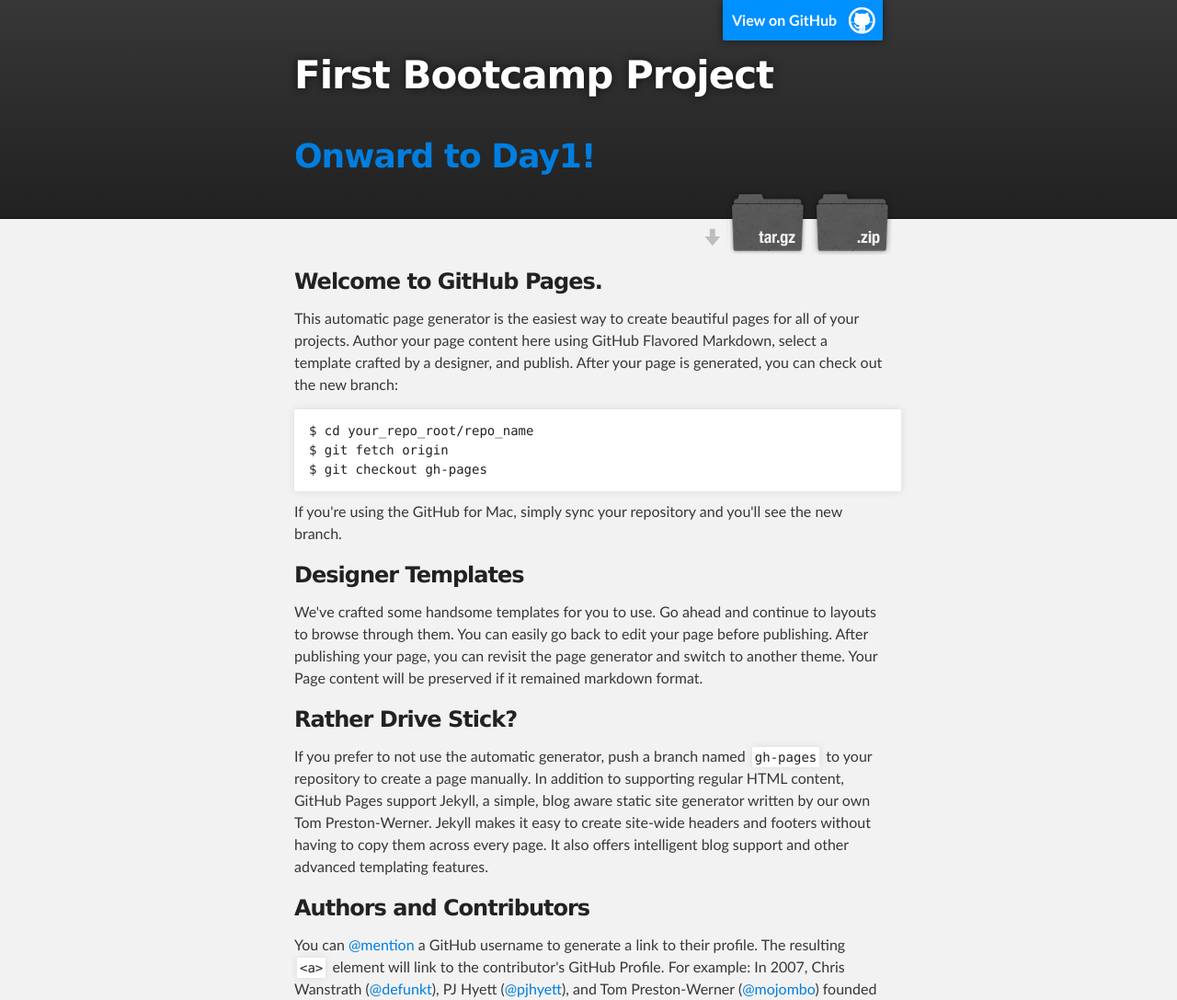
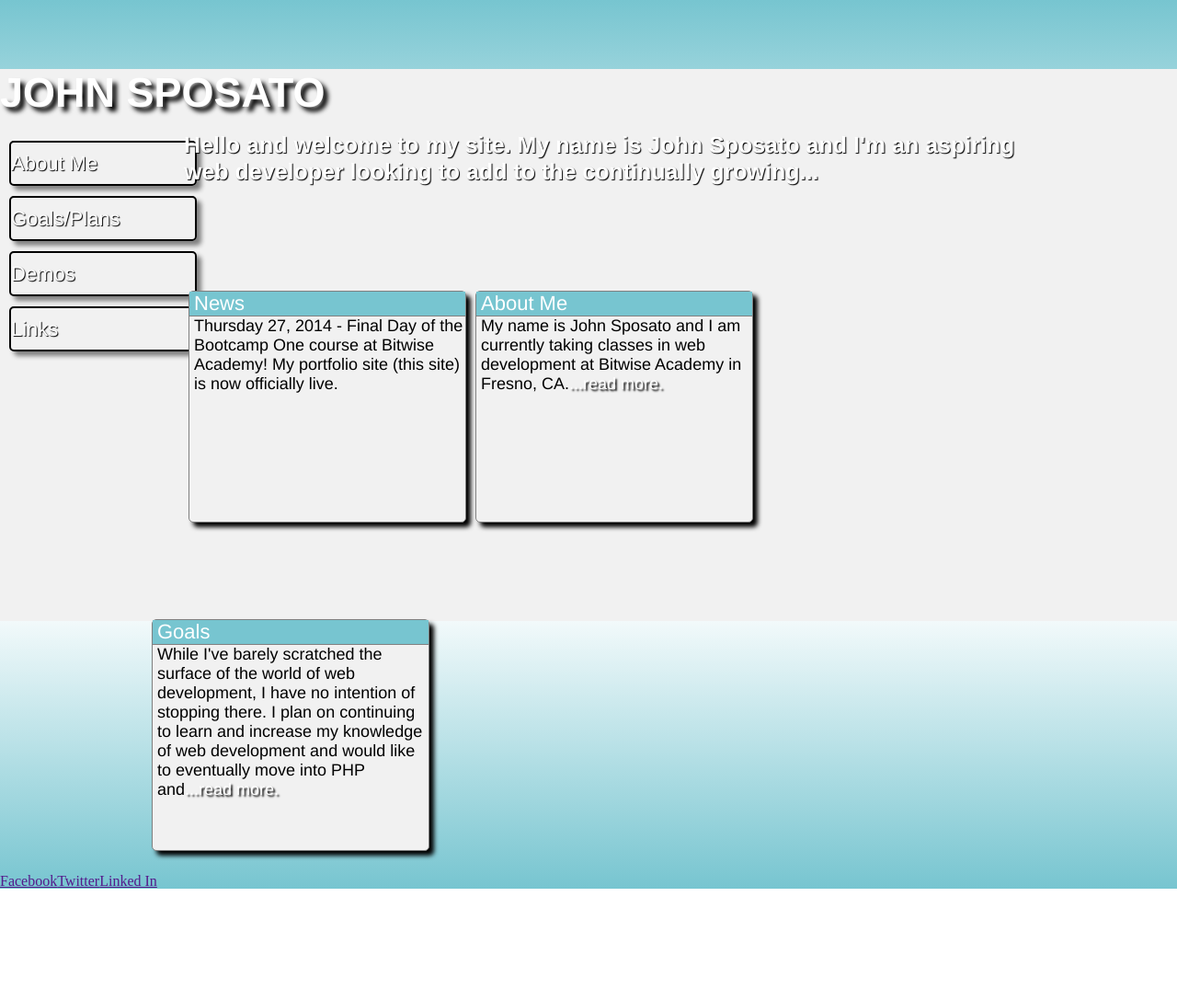
Before and after one commit to jantspo/bootcamp1, a plain HTML site: page index.html in a window 1280 px wide. Shown: the top 1087 px of the page at 92% size. After the commit the page ends 966 px from the top, so only its background shows below. Drawn offline with Linux system fonts and the light colour scheme.

Commit message:
started portfolio pages

```diff
--- a/index.html
+++ b/index.html
@@ -1,82 +1,47 @@
 <!DOCTYPE html>
 <html>
+<head>
+  <title>John Sposato</title>
+  <link rel="stylesheet" type="text/css" href="stylesheets/styles.css">
+</head>
+<body>
+  <div id="container">
+    <header>
+      <div><a href="#"><h1>JOHN SPOSATO</h1></a></div>
+    </header>
+    <nav>
+      <ul>
+        <li><a href="pages/aboutme.html">About Me</a></li>
+        <li><a href="pages/goals.html">Goals/Plans</a></li>
+        <li><a href="">Demos</a></li>
+        <li><a href="">Links</a></li>
+      </ul>
+    </nav>
+    <main>
+      <p id="welcome_blurb">Hello and welcome to my site. My name is John Sposato and I'm an aspiring web developer looking to add to the continually growing...</p>
+      <aside>
+        <h3>News</h3>
+        <p>Thursday 27, 2014 - Final Day of the Bootcamp One course at Bitwise Academy! My portfolio site &#40this site&#41 is now officially live. </p>
+      </aside>
+      <aside>
+        <h3>About Me</h3>
+        <p>My name is John Sposato and I am currently taking classes in web development at Bitwise Academy in Fresno, CA.<a href="pages/aboutme.html">...read more.</a></p>
+      </aside>
+      <aside>
+        <h3>Goals</h3>
+        <p>While I've barely scratched the surface of the world of web development, I have no intention of stopping there. I plan on continuing to learn and increase my knowledge of web development and would like to eventually move into PHP and<a href="pages/goals.html">...read more.</a></p>
+      </aside>
+    </main>
 
-  <head>
-    <meta charset='utf-8' />
-    <meta http-equiv="X-UA-Compatible" content="chrome=1" />
-    <meta name="description" content="Bootcamp1 : " />
+    <footer>
+      <ul>
+        <li><a href="">Facebook</a></li>
+        <li><a href="">Twitter</a></li>
+        <li><a href="">Linked In</a></li>
+      </ul>
+    </footer>
+     <div class="clear"></div>
+  </div>
 
-    <link rel="stylesheet" type="text/css" media="screen" href="stylesheets/stylesheet.css">
-
-    <title>First Bootcamp Project</title>
-  </head>
-
-  <body>
-
-    <!-- HEADER -->
-    <div id="header_wrap" class="outer">
-        <header class="inner">
-          <a id="forkme_banner" href="https://github.com/jantspo/bootcamp1">View on GitHub</a>
-
-          <h1 id="project_title">First Bootcamp Project</h1>
-          <h2 id="project_tagline"></h2>
-          <h1>
-            <a href="pages/day1alt.html">Onward to Day1!</a>
-          </h1>
-
-            <section id="downloads">
-              <a class="zip_download_link" href="https://github.com/jantspo/bootcamp1/zipball/master">Download this project as a .zip file</a>
-              <a class="tar_download_link" href="https://github.com/jantspo/bootcamp1/tarball/master">Download this project as a tar.gz file</a>
-            </section>
-        </header>
-    </div>
-
-    <!-- MAIN CONTENT -->
-    <div id="main_content_wrap" class="outer">
-      <section id="main_content" class="inner">
-        <h3>
-<a name="welcome-to-github-pages" class="anchor" href="#welcome-to-github-pages"><span class="octicon octicon-link"></span></a>Welcome to GitHub Pages.</h3>
-
-<p>This automatic page generator is the easiest way to create beautiful pages for all of your projects. Author your page content here using GitHub Flavored Markdown, select a template crafted by a designer, and publish. After your page is generated, you can check out the new branch:</p>
-
-<pre><code>$ cd your_repo_root/repo_name
-$ git fetch origin
-$ git checkout gh-pages
-</code></pre>
-
-<p>If you're using the GitHub for Mac, simply sync your repository and you'll see the new branch.</p>
-
-<h3>
-<a name="designer-templates" class="anchor" href="#designer-templates"><span class="octicon octicon-link"></span></a>Designer Templates</h3>
-
-<p>We've crafted some handsome templates for you to use. Go ahead and continue to layouts to browse through them. You can easily go back to edit your page before publishing. After publishing your page, you can revisit the page generator and switch to another theme. Your Page content will be preserved if it remained markdown format.</p>
-
-<h3>
-<a name="rather-drive-stick" class="anchor" href="#rather-drive-stick"><span class="octicon octicon-link"></span></a>Rather Drive Stick?</h3>
-
-<p>If you prefer to not use the automatic generator, push a branch named <code>gh-pages</code> to your repository to create a page manually. In addition to supporting regular HTML content, GitHub Pages support Jekyll, a simple, blog aware static site generator written by our own Tom Preston-Werner. Jekyll makes it easy to create site-wide headers and footers without having to copy them across every page. It also offers intelligent blog support and other advanced templating features.</p>
-
-<h3>
-<a name="authors-and-contributors" class="anchor" href="#authors-and-contributors"><span class="octicon octicon-link"></span></a>Authors and Contributors</h3>
-
-<p>You can <a href="https://github.com/blog/821" class="user-mention">@mention</a> a GitHub username to generate a link to their profile. The resulting <code>&lt;a&gt;</code> element will link to the contributor's GitHub Profile. For example: In 2007, Chris Wanstrath (<a href="https://github.com/defunkt" class="user-mention">@defunkt</a>), PJ Hyett (<a href="https://github.com/pjhyett" class="user-mention">@pjhyett</a>), and Tom Preston-Werner (<a href="https://github.com/mojombo" class="user-mention">@mojombo</a>) founded GitHub.</p>
-
-<h3>
-<a name="support-or-contact" class="anchor" href="#support-or-contact"><span class="octicon octicon-link"></span></a>Support or Contact</h3>
-
-<p>Having trouble with Pages? Check out the documentation at <a href="http://help.github.com/pages">http://help.github.com/pages</a> or contact <a href="mailto:support@github.com">support@github.com</a> and we’ll help you sort it out.</p>
-      </section>
-    </div>
-
-    <!-- FOOTER  -->
-    <div id="footer_wrap" class="outer">
-      <footer class="inner">
-        <p class="copyright">Bootcamp1 maintained by <a href="https://github.com/jantspo">jantspo</a></p>
-        <p>Published with <a href="http://pages.github.com">GitHub Pages</a></p>
-      </footer>
-    </div>
-
-
-
-  </body>
+</body>
 </html>
--- a/stylesheets/TestStylesheet.css
+++ b/stylesheets/TestStylesheet.css
@@ -10,6 +10,12 @@ h1
 	font-weight: 1000;
 	text-align: center;
 	text-decoration: underline;
+	border:solid red 2px;
+	border-radius: 10px;
+	background-color: white;
+	width: 50%;
+	margin-right: auto;
+	margin-left: auto;
 
 }
 
@@ -33,10 +39,11 @@ a{
 
 p
 {
-	background-color: #F5F5F0;
+	background-color: #e0e0e0;
 	border: 2px solid red;
 	border-radius: 5px;
 	padding: .75%;
+	box-shadow: 5px 5px 5px black;
 }
 
 thead{
@@ -70,7 +77,6 @@ td
 	height:12.5%;
 	position: relative;
 	width: 100%;
-	background-color: white;
 }
 
 #navbar
@@ -161,3 +167,25 @@ table#first th{
 	background-color: #66CCFF;
 	border-radius: 5px;
 }
+
+.bestcolumn:nth-of-type(even)
+{
+	background-color: red;
+	font-weight: bold;
+}
+
+.bestcolumn:nth-of-type(odd){
+	background-color: purple;
+	color: white;
+	font-weight: bold;
+}
+
+.bestcolumn:nth-of-type(5){
+	background-color: blue;
+	font-weight: bold;
+}
+ td.bestcolumn:last-of-type{
+ 	background-color: yellow;
+ 	color: red;
+ 	font-weight: bold;
+ }
--- /dev/null
+++ b/stylesheets/styles.css
@@ -0,0 +1,201 @@
+/*CSS RESET*/
+/* http://meyerweb.com/eric/tools/css/reset/
+   v2.0 | 20110126
+   License: none (public domain)
+*/
+
+html, body, div, span, applet, object, iframe,
+h1, h2, h3, h4, h5, h6, p, blockquote, pre,
+a, abbr, acronym, address, big, cite, code,
+del, dfn, em, img, ins, kbd, q, s, samp,
+small, strike, strong, sub, sup, tt, var,
+b, u, i, center,
+dl, dt, dd, ol, ul, li,
+fieldset, form, label, legend,
+table, caption, tbody, tfoot, thead, tr, th, td,
+article, aside, canvas, details, embed,
+figure, figcaption, footer, header, hgroup,
+menu, nav, output, ruby, section, summary,
+time, mark, audio, video {
+	margin: 0;
+	padding: 0;
+	border: 0;
+	font-size: 100%;
+	font: inherit;
+	vertical-align: baseline;
+}
+/* HTML5 display-role reset for older browsers */
+article, aside, details, figcaption, figure,
+footer, header, hgroup, menu, nav, section {
+	display: block;
+}
+body {
+	line-height: 1;
+}
+ol, ul {
+	list-style: none;
+}
+blockquote, q {
+	quotes: none;
+}
+blockquote:before, blockquote:after,
+q:before, q:after {
+	content: '';
+	content: none;
+}
+table {
+	border-collapse: collapse;
+	border-spacing: 0;
+}
+
+/* Begin CSS */
+
+body{
+background: -webkit-linear-gradient(#77C5D0, white, white, #77C5D0); /* For Safari 5.1 to 6.0 */
+background: -o-linear-gradient(#77C5D0, white, white, #77C5D0); /* For Opera 11.1 to 12.0 */
+background: -moz-linear-gradient(#77C5D0, white, white, #77C5D0); /* For Firefox 3.6 to 15 */
+background: linear-gradient(#77C5D0, white, white, #77C5D0); /* Standard syntax */
+}
+/*body
+{
+ background:#77C5D0;
+}*/
+
+div#container{
+	margin:75px 0;
+	background: #f1f1f1;
+	height:600px;
+	/*height: 75%;*/
+}
+/*header css*/
+header{
+	height:8%;
+	width: 100%;
+	position: relative;
+	padding: 0 0 5px 0;
+}
+
+header div {
+	width:375px;
+	height: 100%;
+	padding-bottom: 5px;
+	text-decoration: none;
+	position: relative;
+}
+
+header div a{
+	text-decoration: none;
+	color: white;
+	text-shadow:5px 5px 5px black;
+}
+
+header div a h1{
+	font:bold 45px helvetica;
+}
+
+/*nav css*/
+nav{
+	margin:15px 0 0 0;
+	width:200px;
+	float:left;
+	height: 400px;
+}
+
+nav ul li{
+	margin:0 0 35px;
+	height: 25px;
+	width: 99%;
+}
+
+nav ul li a{
+	color: white;
+	text-decoration: none;
+	font:22px helvetica;
+	text-shadow:1px 1px 1px black;
+	width: 200px;
+	height: 25px;
+	display: block;
+	padding: 10px 0;
+	border:2px solid black;
+	border-radius: 5px;
+	box-shadow: 5px 5px 5px grey;
+	margin:10px;
+}
+
+nav ul li a:hover{
+	color:white;
+	opacity: .75;
+	border:1px solid grey;
+	box-shadow: 5px 5px 5px black;
+	background: black;
+}
+
+/*main content css*/
+main{
+	width:960px;
+	margin: 0 auto;
+	position: relative;
+}
+
+main p#welcome_blurb{
+	font:bold 25px helvetica, arial, sans-serif;
+	color:white;
+	text-shadow:1px 1px 1px black;
+	margin: 0 auto;
+	width: 960px;
+	padding: 15px;
+}
+
+main aside{
+	float:left;
+	height: 250px;
+	width: 300px;
+	background: #f1f1f1;
+	margin: 100px 5px 5px 5px;
+	border-radius: 5px;
+	box-shadow: 5px 5px 5px;
+	border: 1px solid grey;
+}
+
+main aside h3{
+	font:22px helvetica;
+	font-style: bold;
+	color: white;
+	background: #77C5D0;
+	border-bottom: 1px solid grey;
+	padding-left: 5px;
+}
+
+main aside p{
+	font:18px helvetica;
+	font-style: bold;
+	padding-left: 5px;
+}
+
+main aside p a{
+	text-decoration: none;
+	color: white;
+	text-shadow:2px 2px 2px black;
+}
+
+main aside p a:hover{
+	text-decoration: none;
+	color: white;
+	text-shadow:2px 2px 2px black;
+	background: black;
+}
+
+/*footer css*/
+footer{
+	height: 10%;
+	width: 200px;
+}
+
+footer ul li{
+	margin-top: 20px;
+	float:left;
+}
+
+.clear{
+	clear:both;
+}
--- /dev/null
+++ b/stylesheets/styles_backup.css
@@ -0,0 +1,156 @@
+*{
+	margin: 0;
+	padding: 0;
+}
+
+html{
+	background:  ;
+}
+
+header{
+	height:100px;
+	width: 700px;
+	margin: 0 auto;
+	position: relative;
+}
+
+header h1{
+	font: 35px Helvetica;
+	display: block;
+	margin: auto 0;
+	position: relative;
+}
+
+nav{
+	/*background:#A2A9AF;*/
+	background: white;
+	width: 200px;
+	height: 100%;
+	position: absolute;
+	top: 0;
+	border-right: 1px solid grey;
+	box-shadow: 5px 5px 5px;
+}
+
+nav ul#navLinks{
+	list-style: none;
+}
+
+nav ul#navLinks li{
+	/*border: 1px solid grey;*/
+	/*padding: 5px;*/
+	margin: 5px 0;
+}
+
+main{
+	position: relative;
+}
+
+main p{
+	background: white;
+	padding: 10px;
+	box-shadow: 5px 5px 5px;
+}
+
+footer ul li{
+	float: left;
+}
+
+/*nav ul#navLinks li:hover{
+	background: #c4ccd3;
+}*/
+
+
+
+nav ul#navLinks li a.navLinks{
+	font:25px Helvetica;
+	color:grey;
+	text-decoration: none;
+	width: 200px;
+	border: 1px solid grey;
+	padding: 2.5px 133px 2.5px 0;
+
+}
+
+nav ul#navLinks li a.navLinks:hover{
+	color:white;
+	text-decoration: underline;
+	background: black;
+	box-shadow: 5px 5px 5px black;
+}
+
+a#home{
+	display: inline-block;
+	height: 200px;
+	width: 200px;
+	text-indent: -9999px;
+}
+
+div#home{
+	display: inline-block;
+	height: 175px;
+	width: 200px;
+	text-align: center;
+	font: 150px Helvetica;
+}
+
+div#home a{
+	text-decoration: none;
+	color: red;
+}
+
+main{
+	width: 700px;
+	margin:0 auto;
+	height:550px;
+}
+
+main h2{
+	margin: 2px auto;
+}
+
+main p{
+	font: 18px Helvetica;
+}
+
+div#columns{
+	-webkit-column-count:3; /*Safari and Chrome*/
+	-moz-column-count:3; /* Firefox */
+	column-count:3; /*Everyone else */
+	-webkit-column-gap:30px;
+	-moz-column-gap:30px;
+	column-gap:30px;
+	-webkit-column-rule: 1px outset black;
+	-moz-column-rule: 1px outset black;
+	column-rule: 1px outset black;
+	margin:25px auto;
+	height:300px;
+	position: relative;
+}
+
+/*footer{
+	position: relative;
+	height:50px;
+	width: 1500px;
+	margin: auto 0 0 200px;
+	background: #A2A9AF;
+}*/
+
+
+
+
+
+
+#clear{
+	clear:both;
+}
+
+.basicInfo{
+	float:left;
+	height:250px;
+	width: 175px;
+	display: block;
+	margin:25px 25px 0 0;
+	padding:0 20px 0 10px;
+	border-right: 1px solid grey;
+}
```
Also changed, not shown: pages/TagTestingPage.html (+2 -2 lines), pages/aboutme.html (added, +36 -0 lines), pages/daynine.html (added, +85 -0 lines), pages/goals.html (added, +36 -0 lines), images/joshua_tree.jpg (added), images/socialLinks.jpg (added), 2 other files.
